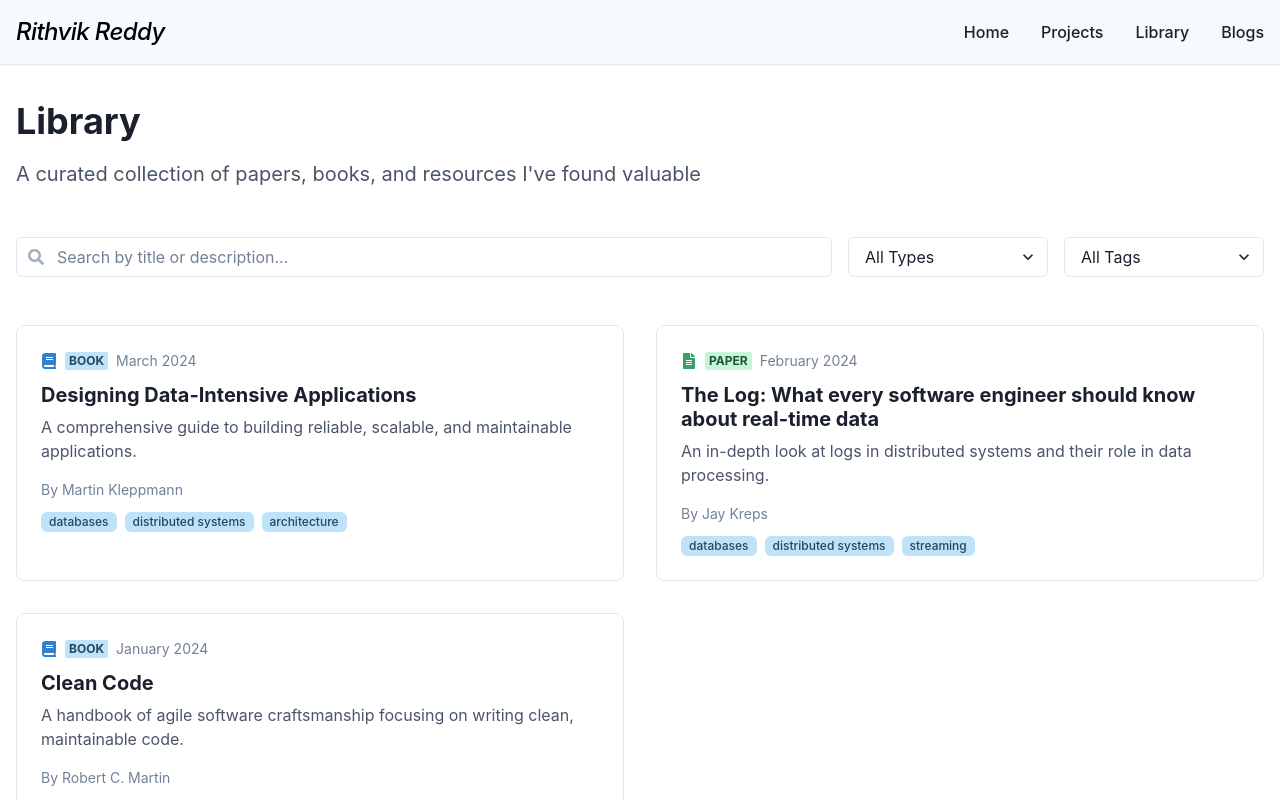
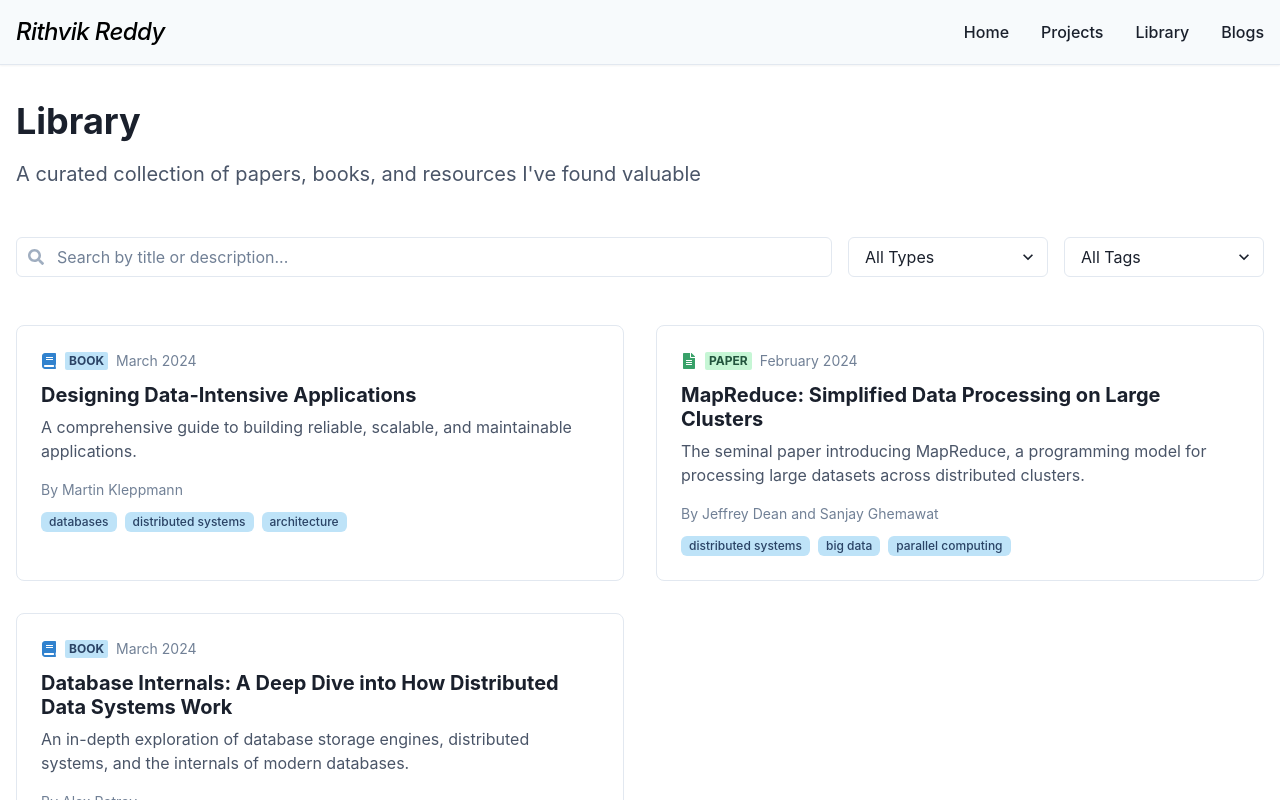
Before and after one commit to Rithvik89/Portfolio, a React (Vite) app: page /library in a window 1280 px wide. Shown: the top 800 px of the page. Built offline with nearby package versions, Linux system fonts and the light colour scheme.

Commit message:
Update Library component: replace two entries with new titles, authors, tags, descriptions, and links for improved relevance and accuracy in the literature section.

```diff
--- a/src/pages/Library.tsx
+++ b/src/pages/Library.tsx
@@ -39,22 +39,22 @@ const Library = () => {
       date: 'March 2024'
     },
     {
-      title: 'The Log: What every software engineer should know about real-time data',
-      author: 'Jay Kreps',
+      title: 'MapReduce: Simplified Data Processing on Large Clusters',
+      author: 'Jeffrey Dean and Sanjay Ghemawat',
       type: 'paper',
-      tags: ['databases', 'distributed-systems', 'streaming'],
-      description: 'An in-depth look at logs in distributed systems and their role in data processing.',
-      link: 'https://engineering.linkedin.com/distributed-systems/log-what-every-software-engineer-should-know-about-real-time-datas-unifying',
+      tags: ['distributed-systems', 'big-data', 'parallel-computing'],
+      description: 'The seminal paper introducing MapReduce, a programming model for processing large datasets across distributed clusters.',
+      link: 'https://static.googleusercontent.com/media/research.google.com/en//archive/mapreduce-osdi04.pdf',
       date: 'February 2024'
     },
     {
-      title: 'Clean Code',
-      author: 'Robert C. Martin',
+      title: 'Database Internals: A Deep Dive into How Distributed Data Systems Work',
+      author: 'Alex Petrov',
       type: 'book',
-      tags: ['programming', 'best-practices', 'software-engineering'],
-      description: 'A handbook of agile software craftsmanship focusing on writing clean, maintainable code.',
-      link: 'https://www.amazon.com/Clean-Code-Handbook-Software-Craftsmanship/dp/0132350882',
-      date: 'January 2024'
+      tags: ['databases', 'distributed-systems', 'storage-engines'],
+      description: 'An in-depth exploration of database storage engines, distributed systems, and the internals of modern databases.',
+      link: 'https://www.amazon.com/Database-Internals-Deep-Distributed-Systems/dp/1492040347',
+      date: 'March 2024'
     }
   ]
 
```
